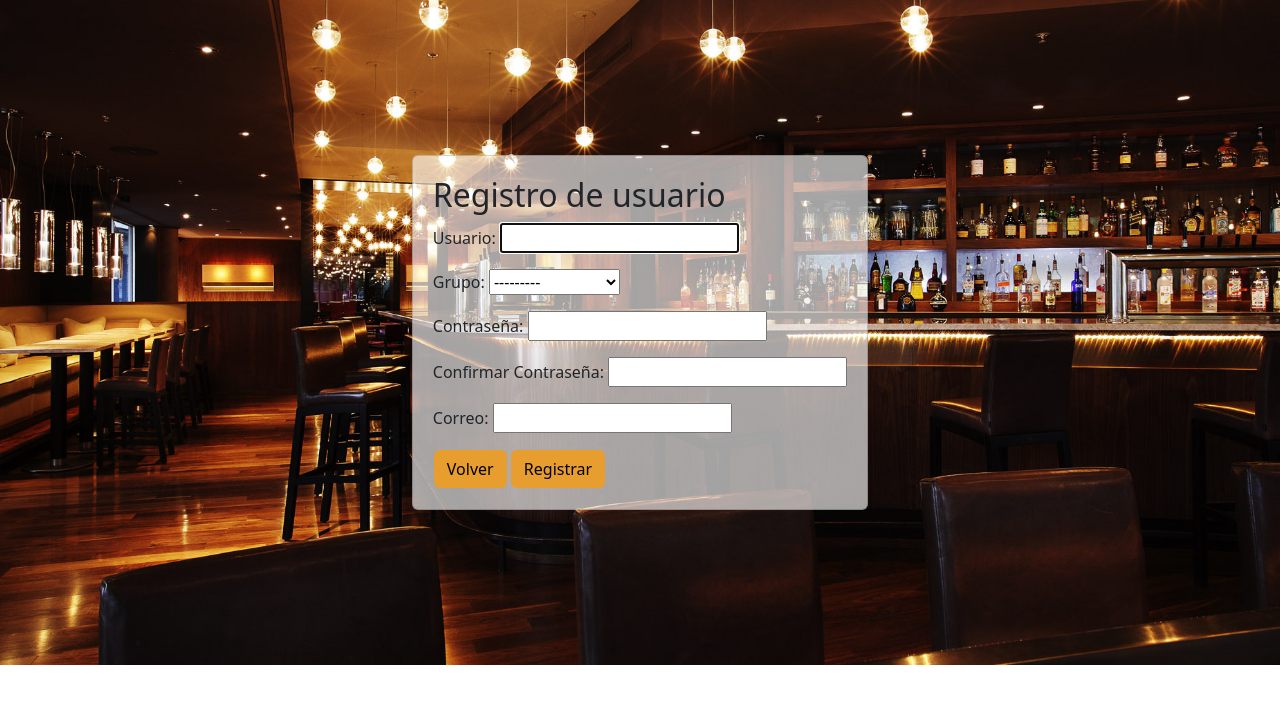
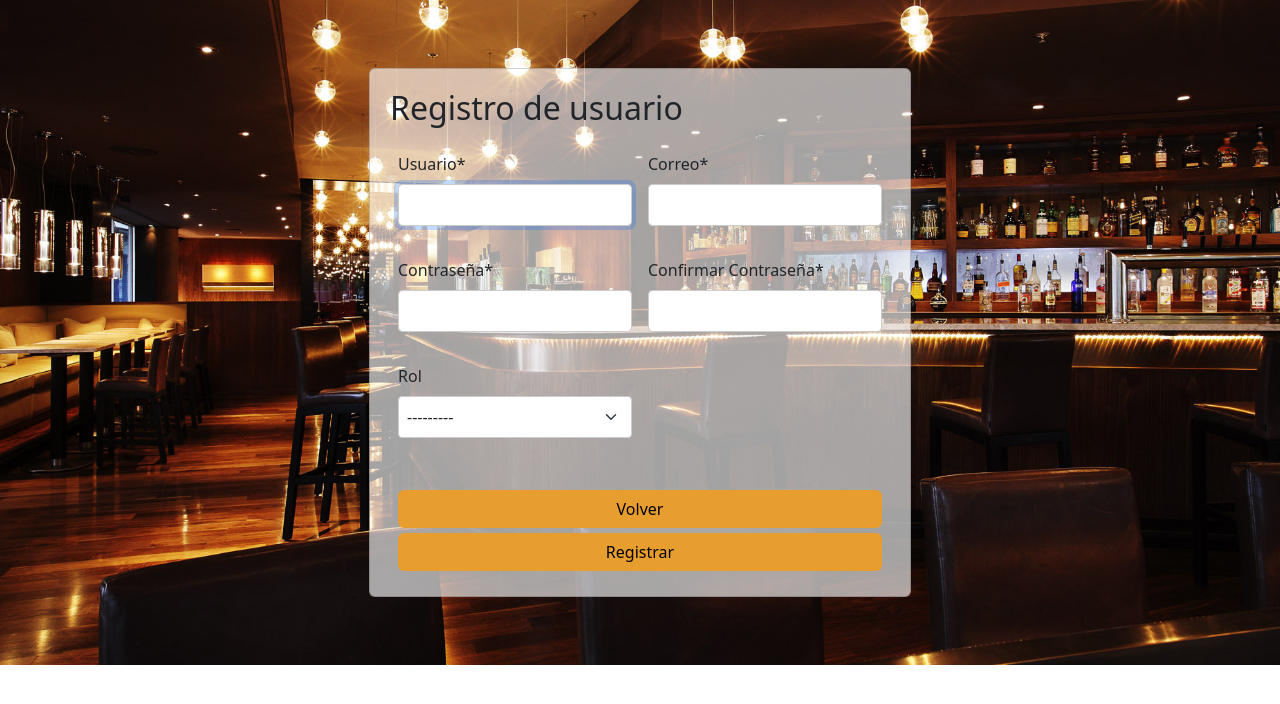
Before and after one commit to KevinSantiagoMesaUrrego/11y6, a Django app: page /account-register in a window 1280 px wide. Shown: the top 704 px of the page. Run offline with Django 4.2, Linux system fonts and the light colour scheme; some libraries are stand-ins or nearby versions.

Commit message:
Formulario registros y alertas rojas

```diff
--- a/Proyecto11y6/accounts/forms.py
+++ b/Proyecto11y6/accounts/forms.py
@@ -5,12 +5,12 @@ from django.contrib.auth.forms import UserCreationForm
 from .models import Register
 
 class CustomUserCreationForm(UserCreationForm):
-    username = forms.CharField(label='Usuario', min_length=5, max_length=150)
-    email = forms.EmailField(label='Correo')
-    password1 = forms.CharField(label='Contraseña', widget=forms.PasswordInput)
-    password2 = forms.CharField(label='Confirmar Contraseña', widget=forms.PasswordInput)
+    username = forms.CharField(label='Usuario', min_length=5, max_length=150, widget=forms.TextInput(attrs={'class': 'custom-input'}))
+    email = forms.EmailField(label='Correo', widget=forms.EmailInput(attrs={'class': 'custom-input'}))
+    password1 = forms.CharField(label='Contraseña', widget=forms.PasswordInput(attrs={'class': 'custom-input'}))
+    password2 = forms.CharField(label='Confirmar Contraseña', widget=forms.PasswordInput(attrs={'class': 'custom-input'}))
     activo = forms.BooleanField(initial=False, widget=forms.HiddenInput, required=False)
-    group = forms.ModelChoiceField(queryset=Group.objects.all(), label='Grupo', required=False)
+    group = forms.ModelChoiceField(queryset=Group.objects.all(), label='Rol', required=False)
 
     class Meta(UserCreationForm.Meta):
         # Asegurarse de que el modelo sea User
--- a/Proyecto11y6/base/templates/partials/register-body.html
+++ b/Proyecto11y6/base/templates/partials/register-body.html
@@ -3,9 +3,9 @@
 <!DOCTYPE html>
 <html lang="es">
 <head>
-    <meta charset="UTF-8" />
-    <meta http-equiv="X-UA-Compatible" content="IE=edge" />
-    <meta name="viewport" content="width=device-width, initial-scale=1.0" />
+    <meta charset="UTF-8"/>
+    <meta http-equiv="X-UA-Compatible" content="IE=edge"/>
+    <meta name="viewport" content="width=device-width, initial-scale=1.0"/>
     {% bootstrap_css %} {% bootstrap_javascript %}
     <script
             src="{% static '/node_modules/jquery/dist/jquery.min.js' %}"
@@ -13,9 +13,11 @@
     <!-- Incluye el plugin slick -->
     <!-- Libreria sweetalert2 no borrar-->
     <!-- DataTables no borrar de aqui para abajo-->
-    <link rel="stylesheet" href="{% static '/node_modules/datatables.net-bs4/css/dataTables.bootstrap4.min.css' %}"><link rel="stylesheet" href="{% static '/node_modules/datatables.net-responsive/css/responsive.bootstrap4.min.css' %}">
+    <link rel="stylesheet" href="{% static '/node_modules/datatables.net-bs4/css/dataTables.bootstrap4.min.css' %}">
+    <link rel="stylesheet"
+          href="{% static '/node_modules/datatables.net-responsive/css/responsive.bootstrap4.min.css' %}">
     <link rel="stylesheet" href="{% static '/node_modules/datatables.net-buttons-bs/css/buttons.bootstrap.min.css' %}">
-
+    <link rel="stylesheet" href="{% static '/css/style.css' %}">
     <title>11y6 - Cafe-bar</title>
 </head>
 <body>
@@ -25,6 +27,5 @@
 {% include 'partials/modal.html' %}
 
 
-
 </body>
 </html>
--- a/Proyecto11y6/base/templates/partials/register.html
+++ b/Proyecto11y6/base/templates/partials/register.html
@@ -1,24 +1,53 @@
 {% extends 'partials/register-body.html' %}
 {% load crispy_forms_tags %}
 {% block contenido %}
+
     <link rel="stylesheet" href="/static/css/style.css">
     <section class="h-125 gradient-form4 ">
         <div class="card glass-card">
             <div class="form-container ">
                 <h2>Registro de usuario</h2>
-                <form method="post">
+                <!-- register.html -->
+                <form method="post" class="row g-3 custom-form">
                     {% csrf_token %}
-                    <table>
-                       {{ form.as_p }}
-                        <tr>
-                            <td>
-                                <a href="/" class="btn  color_dorado">Volver</a>
-                                <input type="submit" class="btn  color_dorado" name="submit" value="Registrar"/>
-                            </td>
-                        </tr>
-                    </table>
+
+                    <div class="col-md-6">
+                        <div class="form-group">
+                            {{ form.username|as_crispy_field }}
+                        </div>
+                    </div>
+
+                    <div class="col-md-6">
+                        <div class="form-group">
+                            {{ form.email|as_crispy_field }}
+                        </div>
+                    </div>
+
+                    <div class="col-md-6">
+                        <div class="form-group">
+                            {{ form.password1|as_crispy_field }}
+                        </div>
+                    </div>
+
+                    <div class="col-md-6">
+                        <div class="form-group">
+                            {{ form.password2|as_crispy_field }}
+                        </div>
+                    </div>
+
+                    <div class="col-md-6">
+                        <div class="form-group">
+                            {{ form.group|as_crispy_field }}
+                        </div>
+                    </div>
+
+                    <div class="form-group">
+                        <div class="btn-container">
+                            <a href="/" class="btn color_dorado">Volver</a>
+                            <input type="submit" class="btn color_dorado" name="submit" value="Registrar"/>
+                        </div>
+                    </div>
                 </form>
-
             </div>
         </div>
     </section>
--- a/Proyecto11y6/static/css/style.css
+++ b/Proyecto11y6/static/css/style.css
@@ -149,3 +169,41 @@ div.card.glass-card {
     border-radius: 5px;
     box-shadow: 0 4px 6px rgba(0, 0, 0, 0.2);
 }
+
+    /* Estilos para los campos de entrada */
+    .custom-form input[type="text"],
+    .custom-form input[type="email"],
+    .custom-form input[type="password"],
+    .custom-form select {
+        width: 100%;
+        max-width: 300px; /* Ajusta este valor para cambiar el tamaño máximo de los inputs */
+        padding: 8px;
+        border: 1px solid #ccc;
+        border-radius: 4px;
+        margin-bottom: 10px;
+        box-sizing: border-box; /* Asegura que el padding no afecte el ancho total */
+    }
+
+    /* Estilos para las alertas de error */
+    .alert {
+        margin-top: 5px;
+    }
+
+    /* Estilos para los botones */
+    .btn-container {
+        margin-top: 20px;
+        display: flex;
+        flex-direction: column; /* Coloca los botones uno debajo del otro */
+    }
+
+    .btn-container .btn {
+        width: 100%;
+        padding: 6px 12px; /* Ajusta estos valores para cambiar el tamaño de los botones */
+        margin-bottom: 5px; /* Espacio entre los botones */
+    }
+
+    /* Estilos para el formulario */
+    .custom-form {
+        max-width: 500px; /* Ajusta este valor para cambiar el ancho máximo del formulario */
+        margin: 0 auto; /* Centra el formulario horizontalmente */
+    }
```
Also changed, not shown: other parts of Proyecto11y6/static/css/style.css (+51 -31 lines), Proyecto11y6/db.sqlite3. Lines whose indentation alone changed are shown as unchanged.
